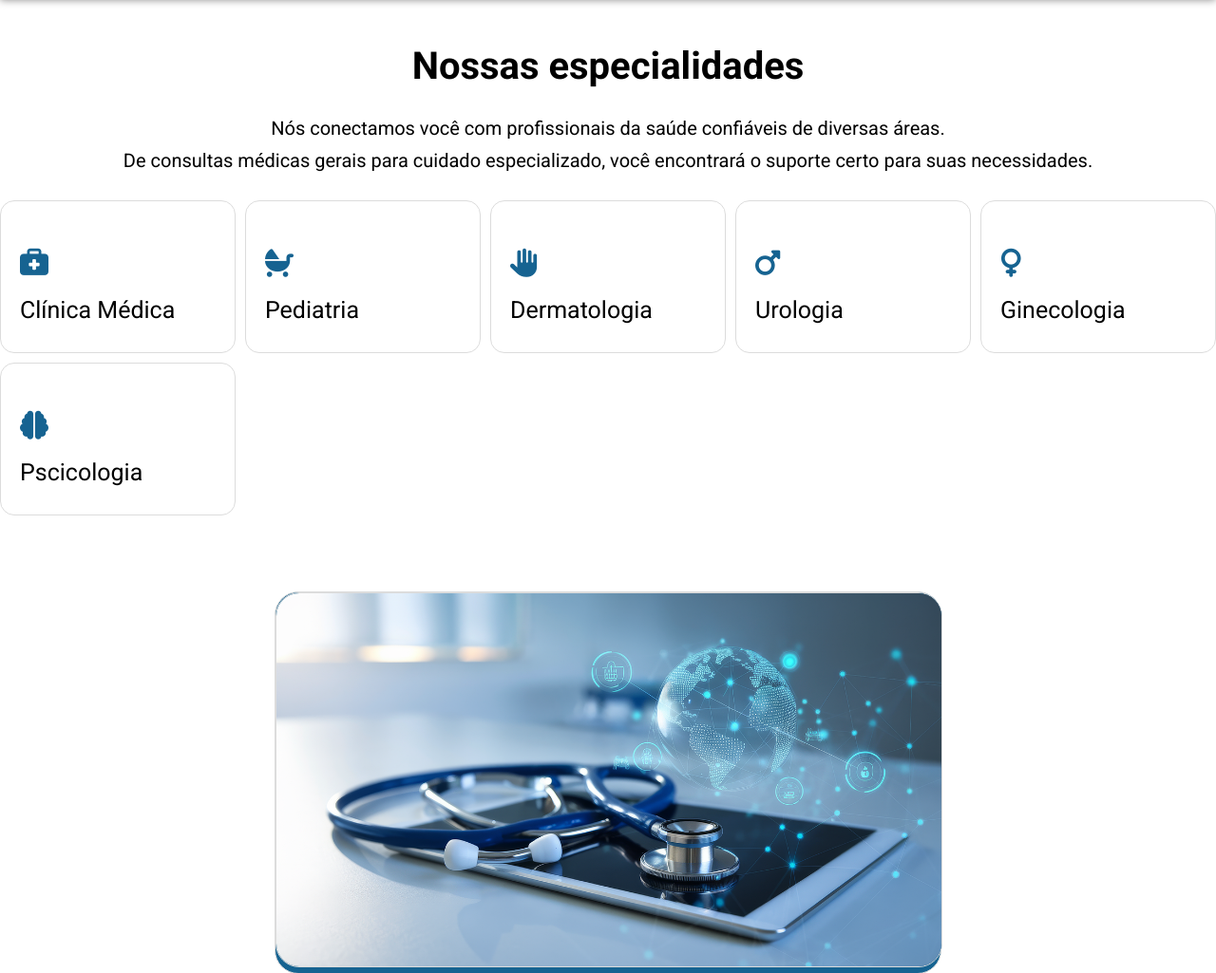
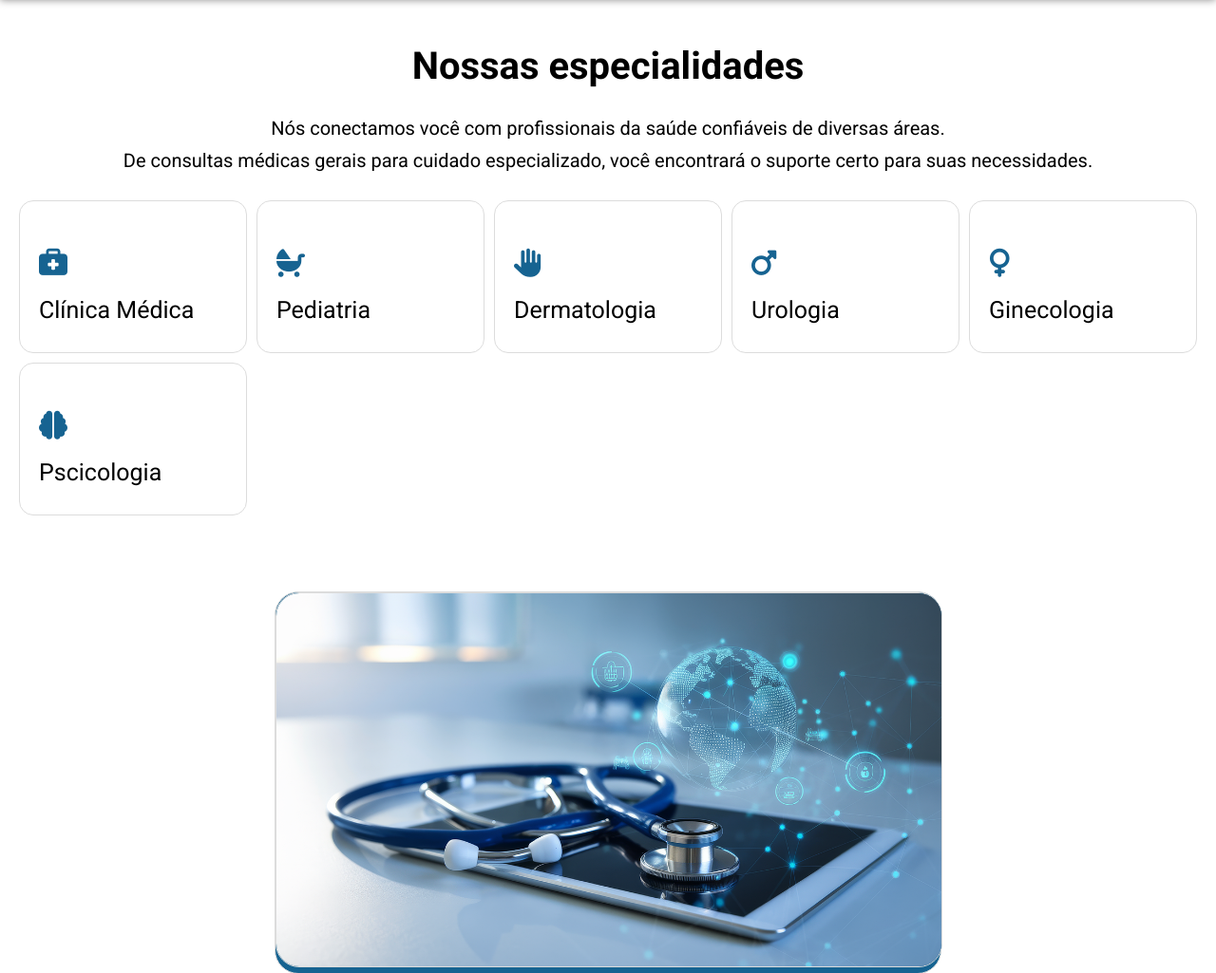
Before and after one commit to UnisuamWorkSpace/medSuam-Projeto, a PHP site: page / in a window 1280 px wide. Shown: the part 644-1669 px from the top of the page at 95% size. Run offline with PHP 8.4, Linux system fonts and the light colour scheme; some web fonts are replaced.

Commit message:
mudanças na pagina

```diff
--- a/style.css
+++ b/style.css
@@ -376,6 +376,8 @@ footer {
     grid-template-columns: repeat(auto-fit, minmax(230px, 1fr));
     justify-content: center;
     align-items: center;
+    padding:0 20px;
+    box-sizing: border-box;
 }
 
 .especialidadesTitulo {
@@ -386,6 +388,8 @@ footer {
     gap:10px;
     text-align: center;
     margin: 50px 0 30px 0;
+    padding:0 20px;
+    box-sizing: border-box;
 }
 
 .especialidadesTitulo h2 {
```
